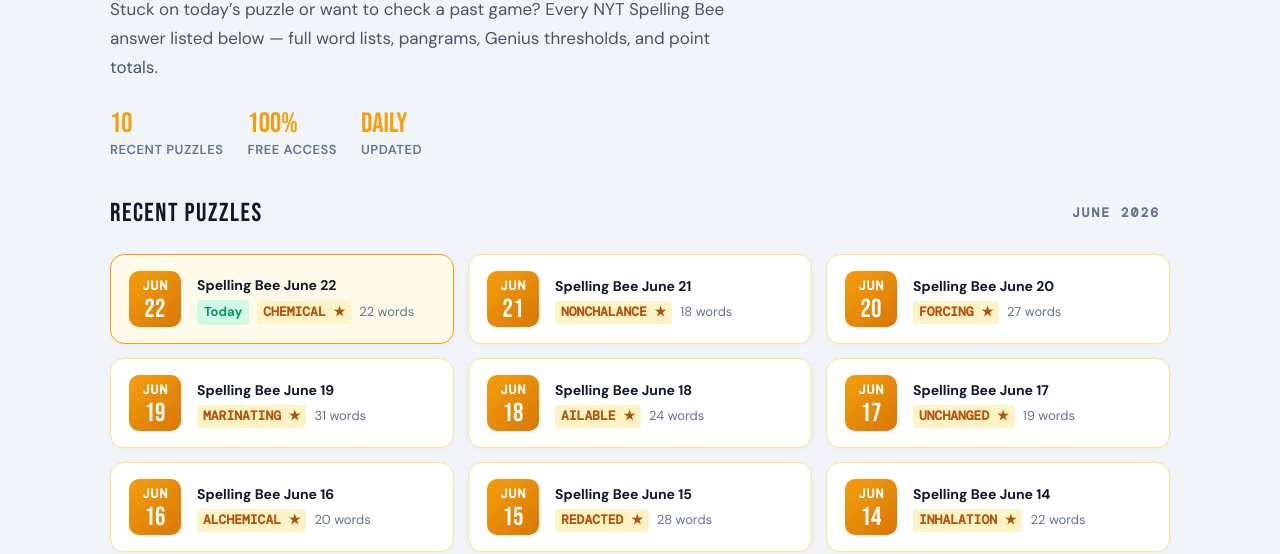
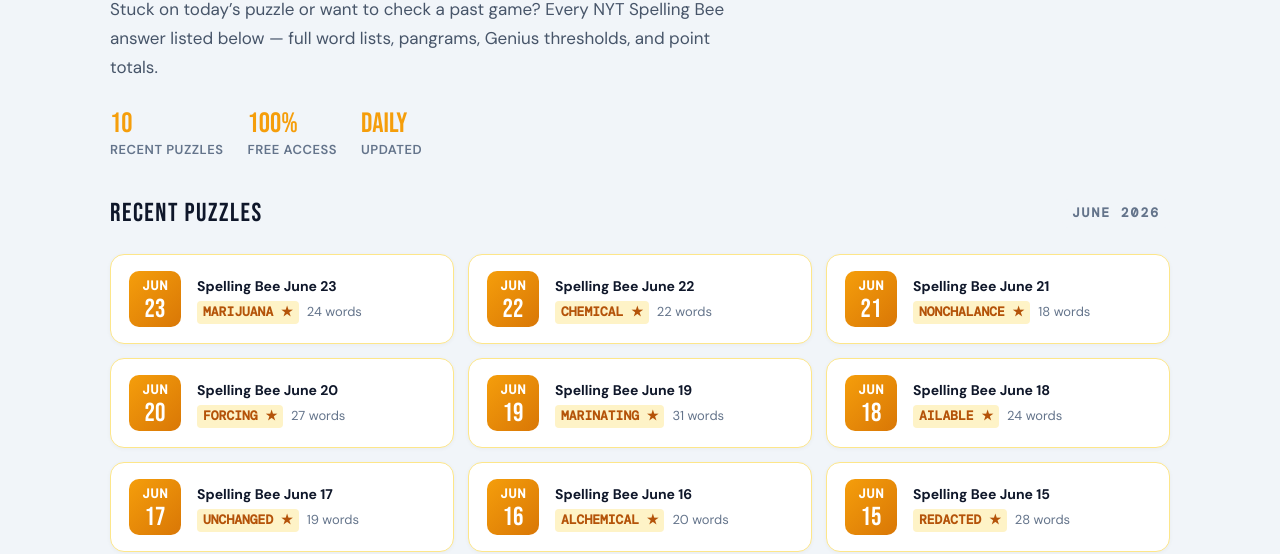
Before and after one commit to Flycav164/spellingbeefinder, a website: page answers.html in a window 1280 px wide. Shown: the part 250-804 px from the top of the page. Drawn offline with nearby package versions, Linux system fonts and the light colour scheme; a web font is replaced by a local one.

Commit message:
Add new spelling bee data for June 23, 2026

```diff
--- a/answers.html
+++ b/answers.html
@@ -331,7 +331,8 @@
 
 <script>
 var archiveData=[
-  {date:'June 22',slug:'spelling-bee-june-22-2026',month:'JUN',day:'22',center:'C',letters:'A H L E I M',pangram:'CHEMICAL',words:22,pts:75,today:true},
+  {date:'June 23',slug:'spelling-bee-june-23-2026',month:'JUN',day:'23',center:'A',letters:'U M N J I R A',pangram:'MARIJUANA',words:24,pts:75,today:false},
+  {date:'June 22',slug:'spelling-bee-june-22-2026',month:'JUN',day:'22',center:'C',letters:'A H L E I M',pangram:'CHEMICAL',words:22,pts:75,today:false},
   {date:'June 21',slug:'spelling-bee-june-21-2026',month:'JUN',day:'21',center:'N',letters:'O C H A L E',pangram:'NONCHALANCE',words:18,pts:62,today:false},
   {date:'June 20',slug:'spelling-bee-june-20-2026',month:'JUN',day:'20',center:'F',letters:'O R C I N G',pangram:'FORCING',words:27,pts:96,today:false},
   {date:'June 19',slug:'spelling-bee-june-19-2026',month:'JUN',day:'19',center:'T',letters:'A I M N R V',pangram:'MARINATING',words:31,pts:108,today:false},
```
